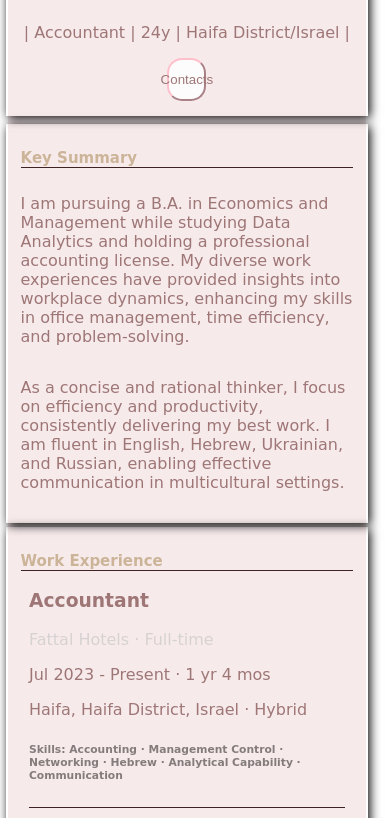
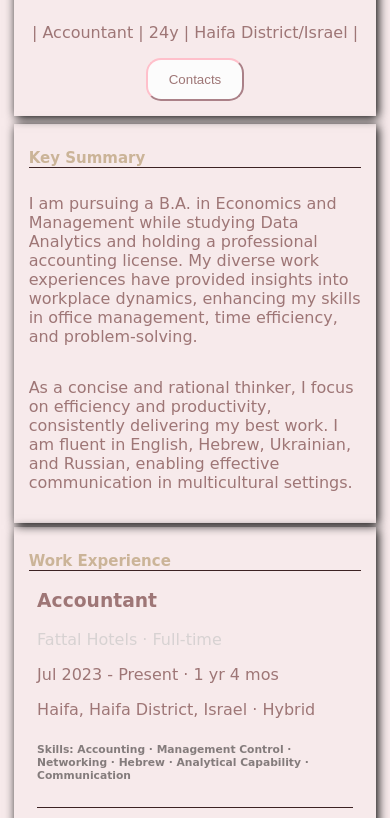
Before and after one commit to AlexisVish/Project, a plain HTML site: page index.html in a window 390 px wide. Shown: the part 197-1015 px from the top of the page. Drawn offline with Linux system fonts and the light colour scheme; a web font is replaced by a local one.

Commit message:
Add files via upload

```diff
--- a/dist/style.css
+++ b/dist/style.css
@@ -132,14 +132,18 @@ h6 {
     align-items: center;
     justify-content: center;
   }
+html{
+  background-color: #f7eaeb;
 
+}
   .container {
     flex-direction: column-reverse;
-    width: 350px;
     align-items: center;
     justify-content: center;
   }
-
+.btn{
+  width: 25vw;
+}
   h1 {
     font-size: 15px;
   }
```
